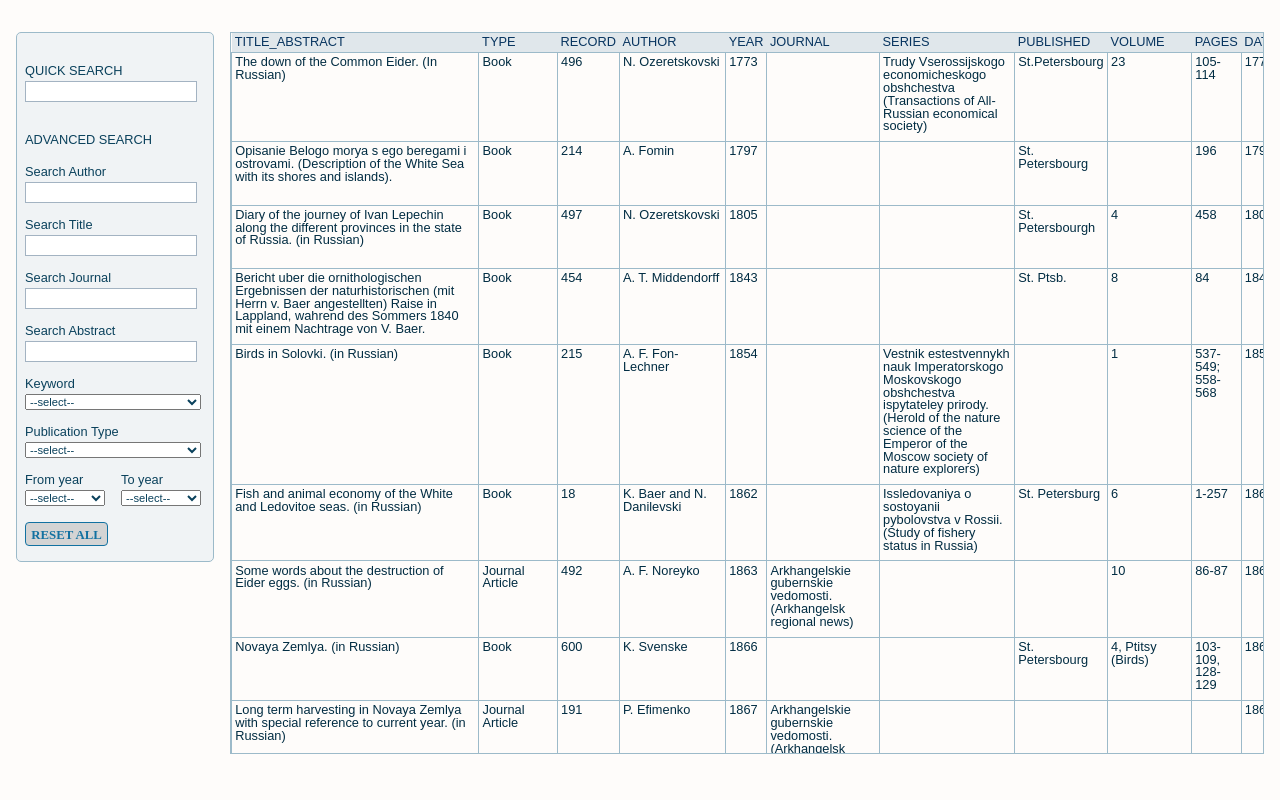
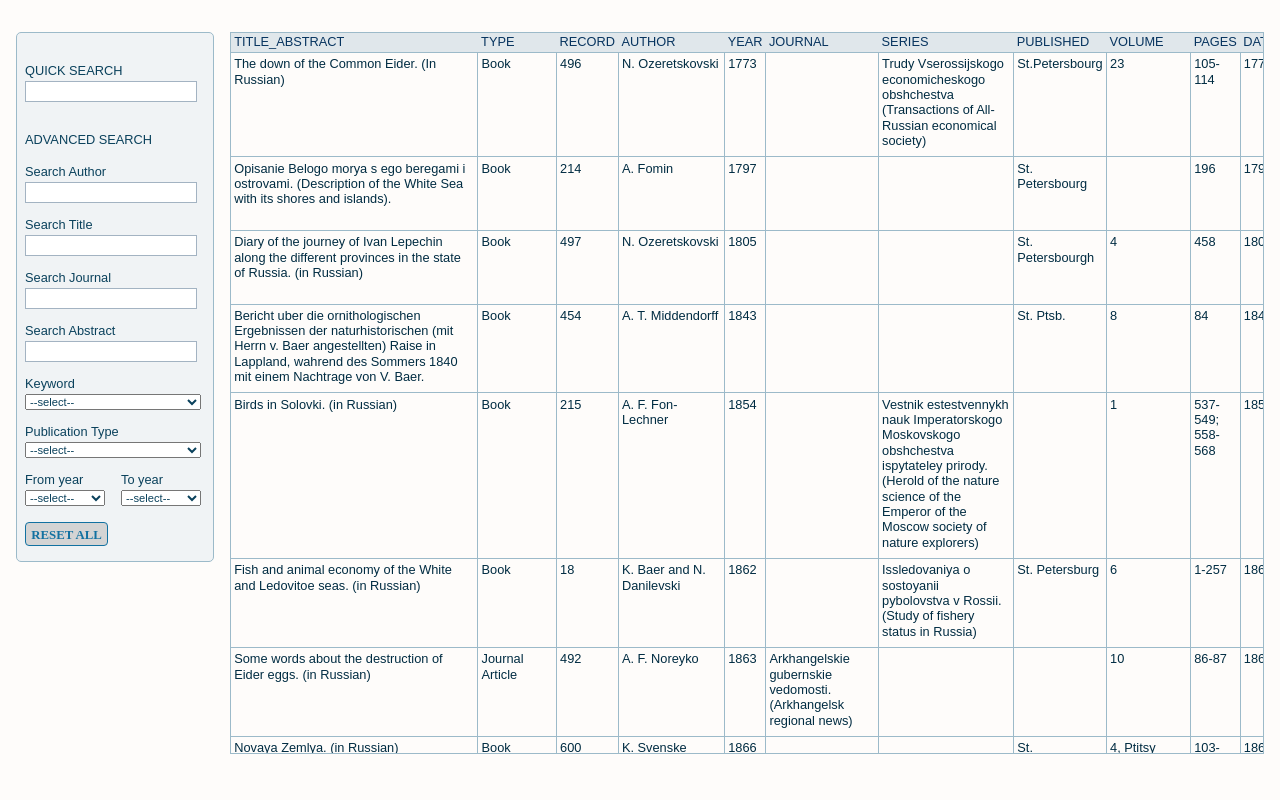
Before and after one commit to Antzee1/polarinst, a plain HTML site: page index.html in a window 1280 px wide. Drawn offline with Linux system fonts and the light colour scheme; a web font is replaced by a local one.

Commit message:
CSS: line-height on table + remove border far left and far right.

```diff
--- a/resources/css/styles.css
+++ b/resources/css/styles.css
@@ -123,7 +123,8 @@ input[type=text] {
 }
 
 table {
-  /* border-spacing: 0; */
+  border-collapse: collapse;
+  width: 100%;
   font-family: "ABeeZee", sans-serif;
 }
 
@@ -149,18 +150,22 @@ th {
   top: 0;
 }
 
-table {
-  border-collapse: collapse;
-  width: 100%;
-}
-
 th {
   cursor: pointer;
 }
 
+td:nth-child(3) {
+  border-left: none;
+}
+
+td:nth-child(16) {
+  border-right: none;
+}
+
 td {
+  text-align: left;
   font-size: 0.8rem;
-  text-align: left;
+  line-height: 1.2;
   color: hsl(200, 100%, 13%);
   background: hsl(30, 80%, 99%);
   padding: 0.2rem 0.2rem 0.5rem 0.2rem;
```
Also changed, not shown: resources/js/main.js (+16 -1 lines).
